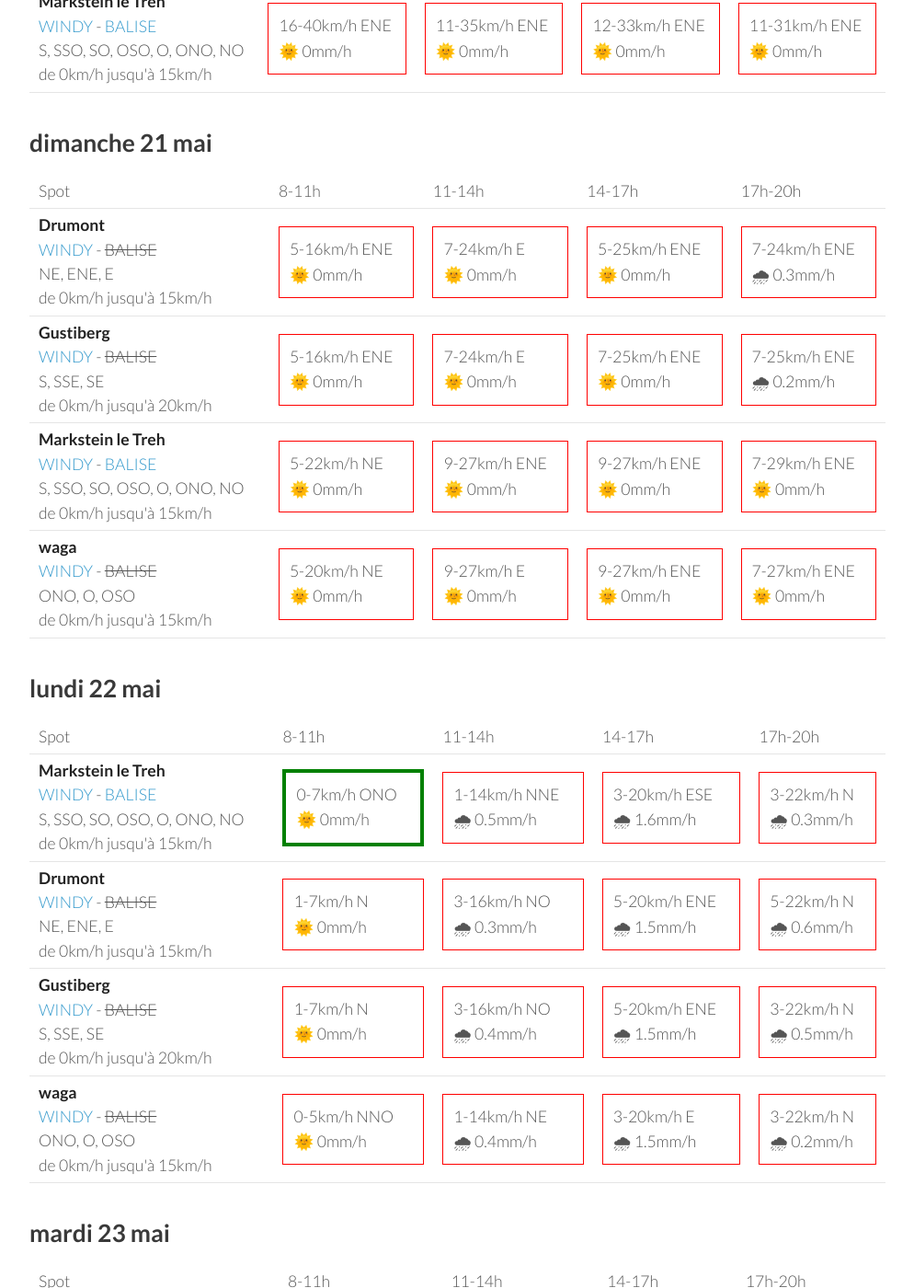
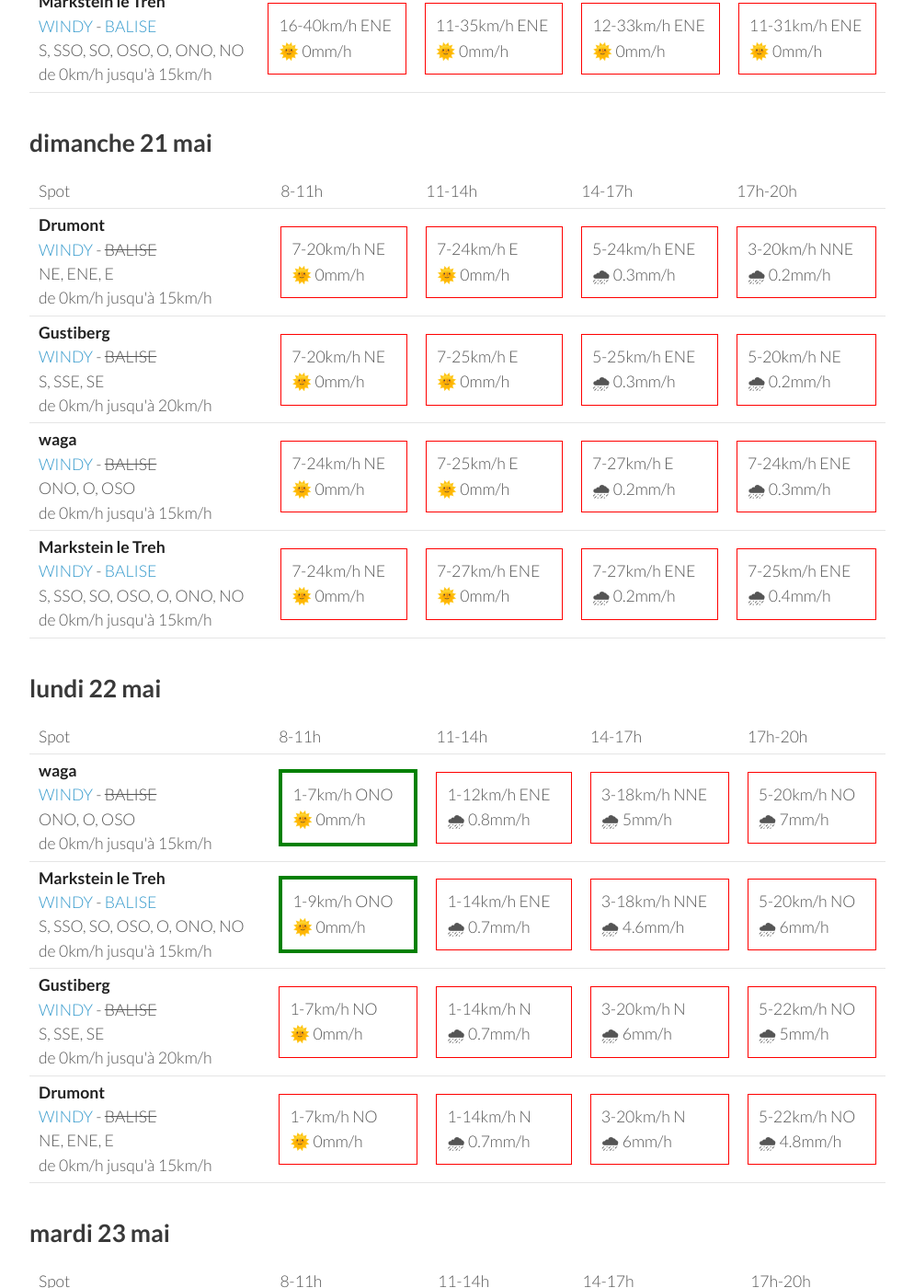
Before and after one commit to parapente-dans-le-nord/parapente-dans-le-nord.github.io, a Jekyll site: the page built from vosges.markdown, in a window 1280 px wide and 1400 px high, scrolled down 1325 px. Shown: the whole window at 92% size, without its empty margins (26-1020 px from the left). Built offline with Jekyll 4.4.1, drawn with Linux system fonts in a browser that asks for light colours; some of the changed text lies outside the part shown.

Commit message:
update index.markdown

```diff
--- a/vosges.markdown
+++ b/vosges.markdown
@@ -136,40 +136,40 @@ page mise à jour le vendredi 19 mai 06:16
 <tr>
         <td><strong>Drumont</strong><br><a href="https://windy.com/47.898/6.919?47.687,6.919,9,m:eYYagmG">WINDY</a> - <span class="no-balise"> BALISE </span><br> <span class="vent-favorable">NE, ENE, E</span><br><span class="force-vent">de 0km/h jusqu'à 15km/h</span> </td>
 
-            <td><div class="not-flyable"><p>5-16km/h ENE</p><p>🌞 0mm/h</p></div></td>
+            <td><div class="not-flyable"><p>7-20km/h NE</p><p>🌞 0mm/h</p></div></td>
             <td><div class="not-flyable"><p>7-24km/h E</p><p>🌞 0mm/h</p></div></td>
-            <td><div class="not-flyable"><p>5-25km/h ENE</p><p>🌞 0mm/h</p></div></td>
-            <td><div class="not-flyable"><p>7-24km/h ENE</p><p>🌧 0.3mm/h</p></div></td>
+            <td><div class="not-flyable"><p>5-24km/h ENE</p><p>🌧 0.3mm/h</p></div></td>
+            <td><div class="not-flyable"><p>3-20km/h NNE</p><p>🌧 0.2mm/h</p></div></td>
 
 
     </tr>
 <tr>
         <td><strong>Gustiberg</strong><br><a href="https://windy.com/47.894/6.934?47.891,6.934,15,m:eYYagmI">WINDY</a> - <span class="no-balise"> BALISE </span><br> <span class="vent-favorable">S, SSE, SE</span><br><span class="force-vent">de 0km/h jusqu'à 20km/h</span> </td>
 
-            <td><div class="not-flyable"><p>5-16km/h ENE</p><p>🌞 0mm/h</p></div></td>
-            <td><div class="not-flyable"><p>7-24km/h E</p><p>🌞 0mm/h</p></div></td>
-            <td><div class="not-flyable"><p>7-25km/h ENE</p><p>🌞 0mm/h</p></div></td>
-            <td><div class="not-flyable"><p>7-25km/h ENE</p><p>🌧 0.2mm/h</p></div></td>
+            <td><div class="not-flyable"><p>7-20km/h NE</p><p>🌞 0mm/h</p></div></td>
+            <td><div class="not-flyable"><p>7-25km/h E</p><p>🌞 0mm/h</p></div></td>
+            <td><div class="not-flyable"><p>5-25km/h ENE</p><p>🌧 0.3mm/h</p></div></td>
+            <td><div class="not-flyable"><p>5-20km/h NE</p><p>🌧 0.2mm/h</p></div></td>
+
+
+    </tr>
+<tr>
+        <td><strong>waga</strong><br><a href="https://windy.com/47.903/6.996?47.900,6.983,15">WINDY</a> - <span class="no-balise"> BALISE </span><br> <span class="vent-favorable">ONO, O, OSO</span><br><span class="force-vent">de 0km/h jusqu'à 15km/h</span> </td>
+
+            <td><div class="not-flyable"><p>7-24km/h NE</p><p>🌞 0mm/h</p></div></td>
+            <td><div class="not-flyable"><p>7-25km/h E</p><p>🌞 0mm/h</p></div></td>
+            <td><div class="not-flyable"><p>7-27km/h E</p><p>🌧 0.2mm/h</p></div></td>
+            <td><div class="not-flyable"><p>7-24km/h ENE</p><p>🌧 0.3mm/h</p></div></td>
 
 
     </tr>
 <tr>
         <td><strong>Markstein le Treh</strong><br><a href="https://windy.com/47.926/7.012?47.505,7.012,8,m:eY1agmQ">WINDY</a> - <span class=""><a href="http://www.balisemeteo.com/balise.php?idBalise=136">BALISE</a> </span><br> <span class="vent-favorable">S, SSO, SO, OSO, O, ONO, NO</span><br><span class="force-vent">de 0km/h jusqu'à 15km/h</span> </td>
 
-            <td><div class="not-flyable"><p>5-22km/h NE</p><p>🌞 0mm/h</p></div></td>
-            <td><div class="not-flyable"><p>9-27km/h ENE</p><p>🌞 0mm/h</p></div></td>
-            <td><div class="not-flyable"><p>9-27km/h ENE</p><p>🌞 0mm/h</p></div></td>
-            <td><div class="not-flyable"><p>7-29km/h ENE</p><p>🌞 0mm/h</p></div></td>
-
-
-    </tr>
-<tr>
-        <td><strong>waga</strong><br><a href="https://windy.com/47.903/6.996?47.900,6.983,15">WINDY</a> - <span class="no-balise"> BALISE </span><br> <span class="vent-favorable">ONO, O, OSO</span><br><span class="force-vent">de 0km/h jusqu'à 15km/h</span> </td>
-
-            <td><div class="not-flyable"><p>5-20km/h NE</p><p>🌞 0mm/h</p></div></td>
-            <td><div class="not-flyable"><p>9-27km/h E</p><p>🌞 0mm/h</p></div></td>
-            <td><div class="not-flyable"><p>9-27km/h ENE</p><p>🌞 0mm/h</p></div></td>
+            <td><div class="not-flyable"><p>7-24km/h NE</p><p>🌞 0mm/h</p></div></td>
             <td><div class="not-flyable"><p>7-27km/h ENE</p><p>🌞 0mm/h</p></div></td>
+            <td><div class="not-flyable"><p>7-27km/h ENE</p><p>🌧 0.2mm/h</p></div></td>
+            <td><div class="not-flyable"><p>7-25km/h ENE</p><p>🌧 0.4mm/h</p></div></td>
 
 
     </tr>
@@ -190,42 +190,42 @@ page mise à jour le vendredi 19 mai 06:16
       <td>17h-20h</td>
     </tr>
 <tr>
+        <td><strong>waga</strong><br><a href="https://windy.com/47.903/6.996?47.900,6.983,15">WINDY</a> - <span class="no-balise"> BALISE </span><br> <span class="vent-favorable">ONO, O, OSO</span><br><span class="force-vent">de 0km/h jusqu'à 15km/h</span> </td>
+
+            <td><div class="flyable"><p>1-7km/h ONO</p><p>🌞 0mm/h</p></div></td>
+            <td><div class="not-flyable"><p>1-12km/h ENE</p><p>🌧 0.8mm/h</p></div></td>
+            <td><div class="not-flyable"><p>3-18km/h NNE</p><p>🌧 5mm/h</p></div></td>
+            <td><div class="not-flyable"><p>5-20km/h NO</p><p>🌧 7mm/h</p></div></td>
+
+
+    </tr>
+<tr>
         <td><strong>Markstein le Treh</strong><br><a href="https://windy.com/47.926/7.012?47.505,7.012,8,m:eY1agmQ">WINDY</a> - <span class=""><a href="http://www.balisemeteo.com/balise.php?idBalise=136">BALISE</a> </span><br> <span class="vent-favorable">S, SSO, SO, OSO, O, ONO, NO</span><br><span class="force-vent">de 0km/h jusqu'à 15km/h</span> </td>
 
-            <td><div class="flyable"><p>0-7km/h ONO</p><p>🌞 0mm/h</p></div></td>
-            <td><div class="not-flyable"><p>1-14km/h NNE</p><p>🌧 0.5mm/h</p></div></td>
-            <td><div class="not-flyable"><p>3-20km/h ESE</p><p>🌧 1.6mm/h</p></div></td>
-            <td><div class="not-flyable"><p>3-22km/h N</p><p>🌧 0.3mm/h</p></div></td>
+            <td><div class="flyable"><p>1-9km/h ONO</p><p>🌞 0mm/h</p></div></td>
+            <td><div class="not-flyable"><p>1-14km/h ENE</p><p>🌧 0.7mm/h</p></div></td>
+            <td><div class="not-flyable"><p>3-18km/h NNE</p><p>🌧 4.6mm/h</p></div></td>
+            <td><div class="not-flyable"><p>5-20km/h NO</p><p>🌧 6mm/h</p></div></td>
+
+
+    </tr>
+<tr>
+        <td><strong>Gustiberg</strong><br><a href="https://windy.com/47.894/6.934?47.891,6.934,15,m:eYYagmI">WINDY</a> - <span class="no-balise"> BALISE </span><br> <span class="vent-favorable">S, SSE, SE</span><br><span class="force-vent">de 0km/h jusqu'à 20km/h</span> </td>
+
+            <td><div class="not-flyable"><p>1-7km/h NO</p><p>🌞 0mm/h</p></div></td>
+            <td><div class="not-flyable"><p>1-14km/h N</p><p>🌧 0.7mm/h</p></div></td>
+            <td><div class="not-flyable"><p>3-20km/h N</p><p>🌧 6mm/h</p></div></td>
+            <td><div class="not-flyable"><p>5-22km/h NO</p><p>🌧 5mm/h</p></div></td>
 
 
     </tr>
 <tr>
         <td><strong>Drumont</strong><br><a href="https://windy.com/47.898/6.919?47.687,6.919,9,m:eYYagmG">WINDY</a> - <span class="no-balise"> BALISE </span><br> <span class="vent-favorable">NE, ENE, E</span><br><span class="force-vent">de 0km/h jusqu'à 15km/h</span> </td>
 
-            <td><div class="not-flyable"><p>1-7km/h N</p><p>🌞 0mm/h</p></div></td>
-            <td><div class="not-flyable"><p>3-16km/h NO</p><p>🌧 0.3mm/h</p></div></td>
-            <td><div class="not-flyable"><p>5-20km/h ENE</p><p>🌧 1.5mm/h</p></div></td>
-            <td><div class="not-flyable"><p>5-22km/h N</p><p>🌧 0.6mm/h</p></div></td>
-
-
-    </tr>
-<tr>
-        <td><strong>Gustiberg</strong><br><a href="https://windy.com/47.894/6.934?47.891,6.934,15,m:eYYagmI">WINDY</a> - <span class="no-balise"> BALISE </span><br> <span class="vent-favorable">S, SSE, SE</span><br><span class="force-vent">de 0km/h jusqu'à 20km/h</span> </td>
-
-            <td><div class="not-flyable"><p>1-7km/h N</p><p>🌞 0mm/h</p></div></td>
-            <td><div class="not-flyable"><p>3-16km/h NO</p><p>🌧 0.4mm/h</p></div></td>
-            <td><div class="not-flyable"><p>5-20km/h ENE</p><p>🌧 1.5mm/h</p></div></td>
-            <td><div class="not-flyable"><p>3-22km/h N</p><p>🌧 0.5mm/h</p></div></td>
-
-
-    </tr>
-<tr>
-        <td><strong>waga</strong><br><a href="https://windy.com/47.903/6.996?47.900,6.983,15">WINDY</a> - <span class="no-balise"> BALISE </span><br> <span class="vent-favorable">ONO, O, OSO</span><br><span class="force-vent">de 0km/h jusqu'à 15km/h</span> </td>
-
-            <td><div class="not-flyable"><p>0-5km/h NNO</p><p>🌞 0mm/h</p></div></td>
-            <td><div class="not-flyable"><p>1-14km/h NE</p><p>🌧 0.4mm/h</p></div></td>
-            <td><div class="not-flyable"><p>3-20km/h E</p><p>🌧 1.5mm/h</p></div></td>
-            <td><div class="not-flyable"><p>3-22km/h N</p><p>🌧 0.2mm/h</p></div></td>
+            <td><div class="not-flyable"><p>1-7km/h NO</p><p>🌞 0mm/h</p></div></td>
+            <td><div class="not-flyable"><p>1-14km/h N</p><p>🌧 0.7mm/h</p></div></td>
+            <td><div class="not-flyable"><p>3-20km/h N</p><p>🌧 6mm/h</p></div></td>
+            <td><div class="not-flyable"><p>5-22km/h NO</p><p>🌧 4.8mm/h</p></div></td>
 
 
     </tr>
@@ -248,40 +248,40 @@ page mise à jour le vendredi 19 mai 06:16
 <tr>
         <td><strong>Drumont</strong><br><a href="https://windy.com/47.898/6.919?47.687,6.919,9,m:eYYagmG">WINDY</a> - <span class="no-balise"> BALISE </span><br> <span class="vent-favorable">NE, ENE, E</span><br><span class="force-vent">de 0km/h jusqu'à 15km/h</span> </td>
 
-            <td><div class="not-flyable"><p>3-16km/h NNE</p><p>🌞 0mm/h</p></div></td>
-            <td><div class="not-flyable"><p>1-16km/h NO</p><p>🌧 0.3mm/h</p></div></td>
-            <td><div class="not-flyable"><p>5-22km/h N</p><p>🌧 3.6mm/h</p></div></td>
-            <td><div class="not-flyable"><p>11-27km/h N</p><p>🌧 3.9mm/h</p></div></td>
+            <td><div class="not-flyable"><p>5-16km/h NNE</p><p>🌞 0mm/h</p></div></td>
+            <td><div class="not-flyable"><p>7-22km/h NE</p><p>🌧 0.4mm/h</p></div></td>
+            <td><div class="not-flyable"><p>11-29km/h N</p><p>🌧 6mm/h</p></div></td>
+            <td><div class="not-flyable"><p>12-33km/h N</p><p>🌧 1.4mm/h</p></div></td>
 
 
     </tr>
 <tr>
         <td><strong>Gustiberg</strong><br><a href="https://windy.com/47.894/6.934?47.891,6.934,15,m:eYYagmI">WINDY</a> - <span class="no-balise"> BALISE </span><br> <span class="vent-favorable">S, SSE, SE</span><br><span class="force-vent">de 0km/h jusqu'à 20km/h</span> </td>
 
-            <td><div class="not-flyable"><p>3-16km/h NNE</p><p>🌞 0mm/h</p></div></td>
-            <td><div class="not-flyable"><p>0-16km/h NO</p><p>🌧 0.3mm/h</p></div></td>
-            <td><div class="not-flyable"><p>5-22km/h N</p><p>🌧 3.6mm/h</p></div></td>
-            <td><div class="not-flyable"><p>9-27km/h N</p><p>🌧 4.2mm/h</p></div></td>
+            <td><div class="not-flyable"><p>5-16km/h NNE</p><p>🌞 0mm/h</p></div></td>
+            <td><div class="not-flyable"><p>7-22km/h NE</p><p>🌧 0.4mm/h</p></div></td>
+            <td><div class="not-flyable"><p>11-29km/h NNE</p><p>🌧 6mm/h</p></div></td>
+            <td><div class="not-flyable"><p>12-33km/h N</p><p>🌧 1.3mm/h</p></div></td>
 
 
     </tr>
 <tr>
         <td><strong>Markstein le Treh</strong><br><a href="https://windy.com/47.926/7.012?47.505,7.012,8,m:eY1agmQ">WINDY</a> - <span class=""><a href="http://www.balisemeteo.com/balise.php?idBalise=136">BALISE</a> </span><br> <span class="vent-favorable">S, SSO, SO, OSO, O, ONO, NO</span><br><span class="force-vent">de 0km/h jusqu'à 15km/h</span> </td>
 
-            <td><div class="not-flyable"><p>3-18km/h NE</p><p>🌞 0mm/h</p></div></td>
-            <td><div class="not-flyable"><p>1-16km/h ESE</p><p>🌧 0.3mm/h</p></div></td>
-            <td><div class="not-flyable"><p>3-20km/h N</p><p>🌧 3.8mm/h</p></div></td>
-            <td><div class="not-flyable"><p>9-29km/h N</p><p>🌧 5mm/h</p></div></td>
+            <td><div class="not-flyable"><p>5-18km/h NNE</p><p>🌞 0mm/h</p></div></td>
+            <td><div class="not-flyable"><p>7-22km/h NE</p><p>🌧 0.3mm/h</p></div></td>
+            <td><div class="not-flyable"><p>11-29km/h NNE</p><p>🌧 6mm/h</p></div></td>
+            <td><div class="not-flyable"><p>11-33km/h N</p><p>🌧 0.7mm/h</p></div></td>
 
 
     </tr>
 <tr>
         <td><strong>waga</strong><br><a href="https://windy.com/47.903/6.996?47.900,6.983,15">WINDY</a> - <span class="no-balise"> BALISE </span><br> <span class="vent-favorable">ONO, O, OSO</span><br><span class="force-vent">de 0km/h jusqu'à 15km/h</span> </td>
 
-            <td><div class="not-flyable"><p>3-20km/h NE</p><p>🌞 0mm/h</p></div></td>
-            <td><div class="not-flyable"><p>1-16km/h ESE</p><p>🌧 0.3mm/h</p></div></td>
-            <td><div class="not-flyable"><p>5-20km/h N</p><p>🌧 3.8mm/h</p></div></td>
-            <td><div class="not-flyable"><p>9-27km/h N</p><p>🌧 5mm/h</p></div></td>
+            <td><div class="not-flyable"><p>5-16km/h NNE</p><p>🌞 0mm/h</p></div></td>
+            <td><div class="not-flyable"><p>7-22km/h NE</p><p>🌧 0.3mm/h</p></div></td>
+            <td><div class="not-flyable"><p>9-27km/h NNE</p><p>🌧 6mm/h</p></div></td>
+            <td><div class="not-flyable"><p>11-31km/h N</p><p>🌧 0.8mm/h</p></div></td>
 
 
     </tr>
@@ -289,3 +289,59 @@ page mise à jour le vendredi 19 mai 06:16
 </tbody>
 </table>
 {:/}
+## mercredi 24 mai
+
+{::nomarkdown}
+<table>
+  <tbody>
+    <tr>
+      <td>Spot</td>
+      <td>8-11h</td>
+      <td>11-14h</td>
+      <td>14-17h</td>
+      <td>17h-20h</td>
+    </tr>
+<tr>
+        <td><strong>Drumont</strong><br><a href="https://windy.com/47.898/6.919?47.687,6.919,9,m:eYYagmG">WINDY</a> - <span class="no-balise"> BALISE </span><br> <span class="vent-favorable">NE, ENE, E</span><br><span class="force-vent">de 0km/h jusqu'à 15km/h</span> </td>
+
+            <td><div class="not-flyable"><p>12-31km/h NE</p><p>🌞 0mm/h</p></div></td>
+            <td><div class="not-flyable"><p>9-31km/h NE</p><p>🌞 0mm/h</p></div></td>
+            <td><div class="not-flyable"><p>9-27km/h NE</p><p>🌧 0.2mm/h</p></div></td>
+            <td><div class="not-flyable"><p>9-29km/h NE</p><p>🌧 0.3mm/h</p></div></td>
+
+
+    </tr>
+<tr>
+        <td><strong>waga</strong><br><a href="https://windy.com/47.903/6.996?47.900,6.983,15">WINDY</a> - <span class="no-balise"> BALISE </span><br> <span class="vent-favorable">ONO, O, OSO</span><br><span class="force-vent">de 0km/h jusqu'à 15km/h</span> </td>
+
+            <td><div class="not-flyable"><p>11-33km/h NE</p><p>🌞 0mm/h</p></div></td>
+            <td><div class="not-flyable"><p>9-33km/h NE</p><p>🌞 0mm/h</p></div></td>
+            <td><div class="not-flyable"><p>11-31km/h NE</p><p>🌞 0mm/h</p></div></td>
+            <td><div class="not-flyable"><p>11-31km/h NE</p><p>🌞 0mm/h</p></div></td>
+
+
+    </tr>
+<tr>
+        <td><strong>Gustiberg</strong><br><a href="https://windy.com/47.894/6.934?47.891,6.934,15,m:eYYagmI">WINDY</a> - <span class="no-balise"> BALISE </span><br> <span class="vent-favorable">S, SSE, SE</span><br><span class="force-vent">de 0km/h jusqu'à 20km/h</span> </td>
+
+            <td><div class="not-flyable"><p>12-33km/h NE</p><p>🌞 0mm/h</p></div></td>
+            <td><div class="not-flyable"><p>9-31km/h NE</p><p>🌞 0mm/h</p></div></td>
+            <td><div class="not-flyable"><p>9-27km/h NE</p><p>🌧 0.2mm/h</p></div></td>
+            <td><div class="not-flyable"><p>9-29km/h NE</p><p>🌧 0.3mm/h</p></div></td>
+
+
+    </tr>
+<tr>
+        <td><strong>Markstein le Treh</strong><br><a href="https://windy.com/47.926/7.012?47.505,7.012,8,m:eY1agmQ">WINDY</a> - <span class=""><a href="http://www.balisemeteo.com/balise.php?idBalise=136">BALISE</a> </span><br> <span class="vent-favorable">S, SSO, SO, OSO, O, ONO, NO</span><br><span class="force-vent">de 0km/h jusqu'à 15km/h</span> </td>
+
+            <td><div class="not-flyable"><p>11-35km/h NE</p><p>🌧 0.2mm/h</p></div></td>
+            <td><div class="not-flyable"><p>11-33km/h NE</p><p>🌞 0mm/h</p></div></td>
+            <td><div class="not-flyable"><p>11-31km/h NE</p><p>🌞 0mm/h</p></div></td>
+            <td><div class="not-flyable"><p>11-31km/h NE</p><p>🌞 0mm/h</p></div></td>
+
+
+    </tr>
+
+</tbody>
+</table>
+{:/}
```
Also changed, not shown: other parts of vosges.markdown (+1 -1 lines).
